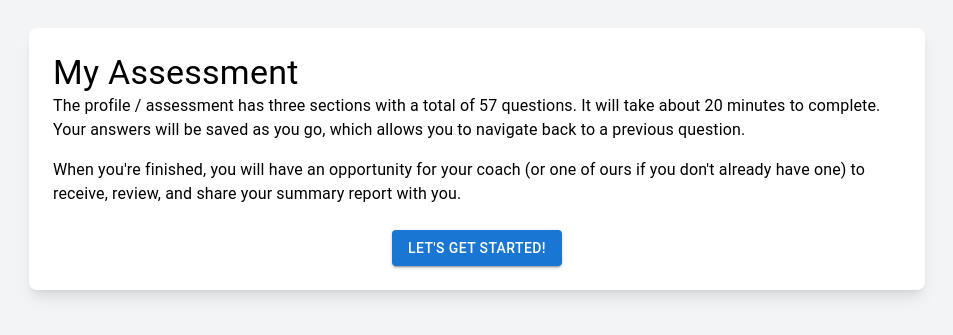
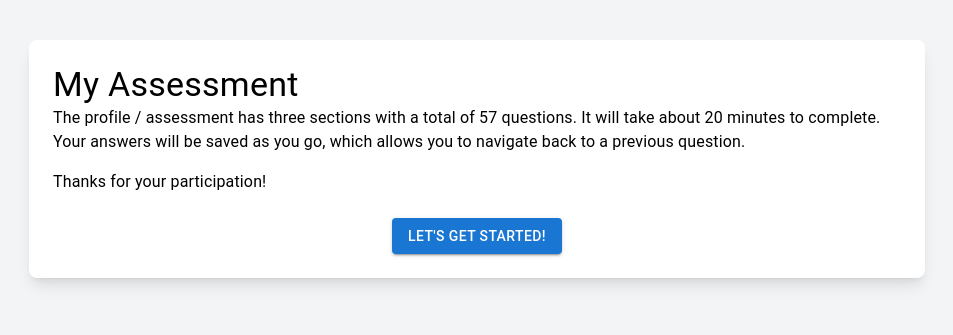
Before and after one commit to abdahad9/Tacs_questionnaire, a Next.js app: page / in a window 1280 px wide. Shown: the part 241-576 px from the top of the page, without its empty margins (163-1116 px from the left). Built offline with nearby package versions, Linux system fonts and the light colour scheme.

Commit message:
home page text update

```diff
--- a/app/page.tsx
+++ b/app/page.tsx
@@ -16,8 +16,7 @@ export default function Home() {
         Your answers will be saved as you go, which allows you to navigate back to a previous question.
       </Typography>
       <Typography variant="body1" paragraph>
-        When you&apos;re finished, you will have an opportunity for your coach (or one of ours if you don&apos;t already have one) to
-        receive, review, and share your summary report with you.
+          Thanks for your participation!
       </Typography>
       <div className="flex justify-center mt-6">
         <Link href="/form-data">
```
